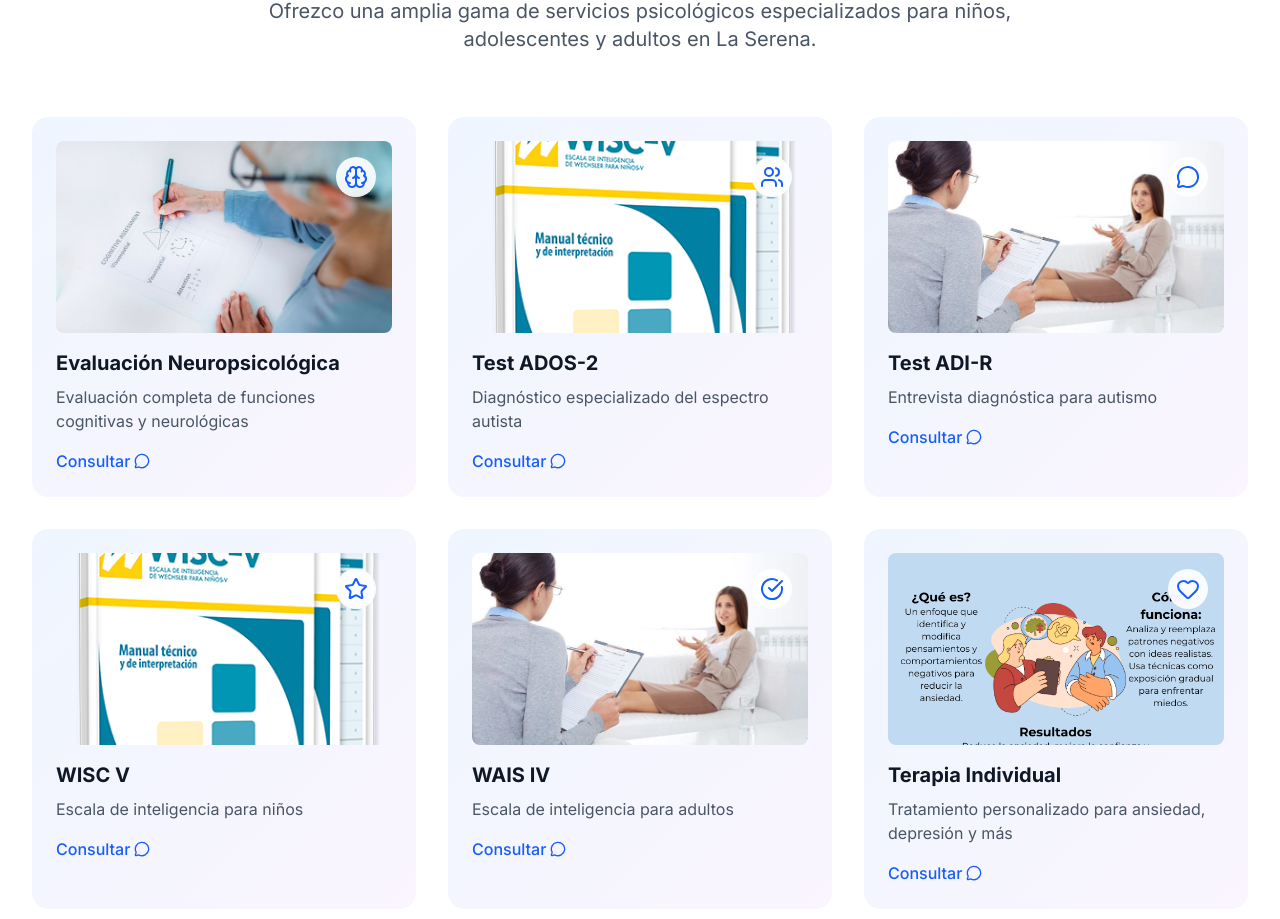
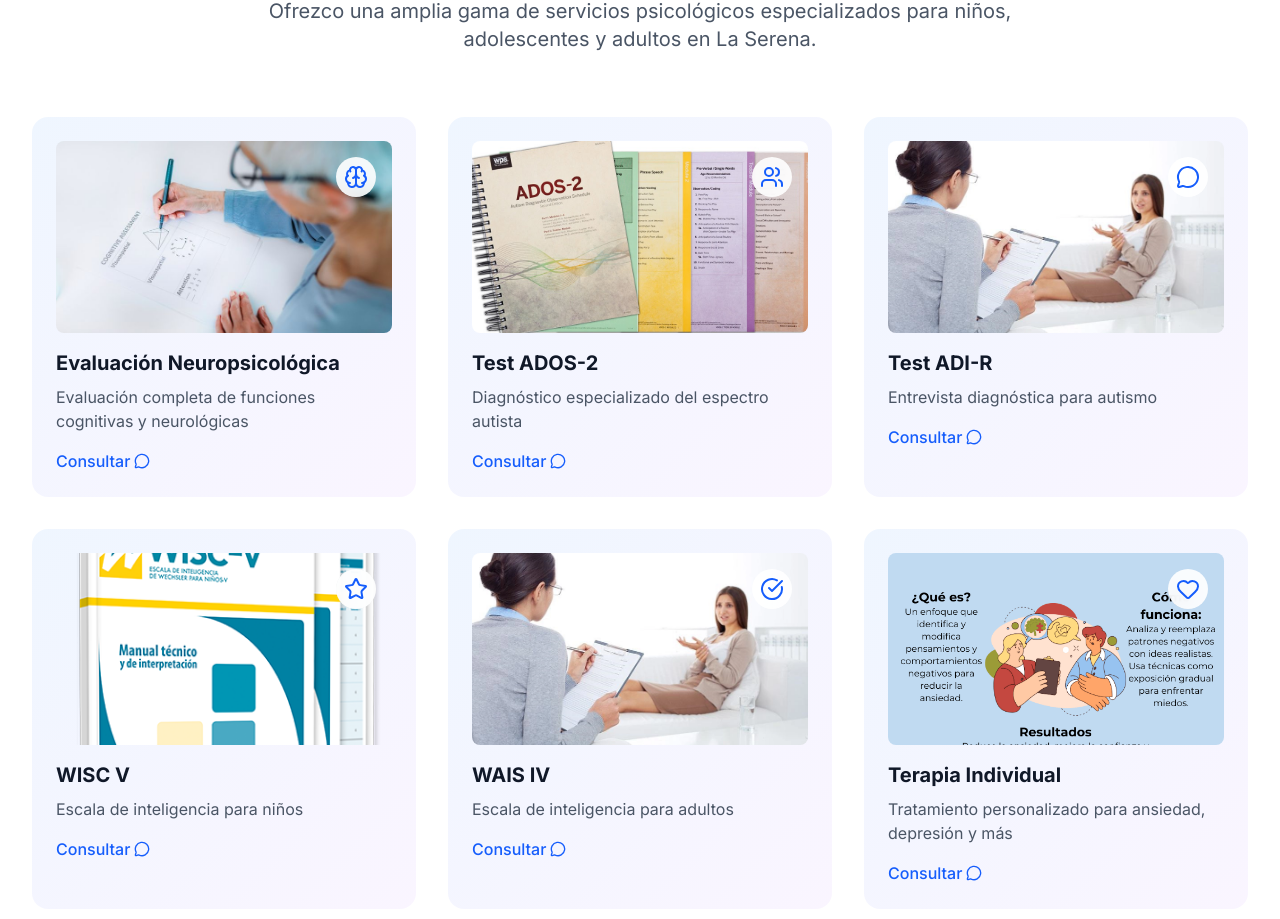
Before and after one commit to Jcartagenac/paty2, a Next.js app: page / in a window 1280 px wide. Shown: the part 895-1814 px from the top of the page. Built offline with nearby package versions, Linux system fonts and the light colour scheme.

Commit message:
Update: Replace ADOS-2 test image with more representative autism assessment image

```diff
--- a/src/app/page.tsx
+++ b/src/app/page.tsx
@@ -131,7 +131,7 @@
                 title: "Test ADOS-2",
                 description: "Diagnóstico especializado del espectro autista",
                 icon: Users,
-                image: "/wisc-test.png"
+                image: "/ados-2-test.jpg"
               },
               {
                 title: "Test ADI-R",
```
Also changed, not shown: public/ados-2-test.jpg (added).
